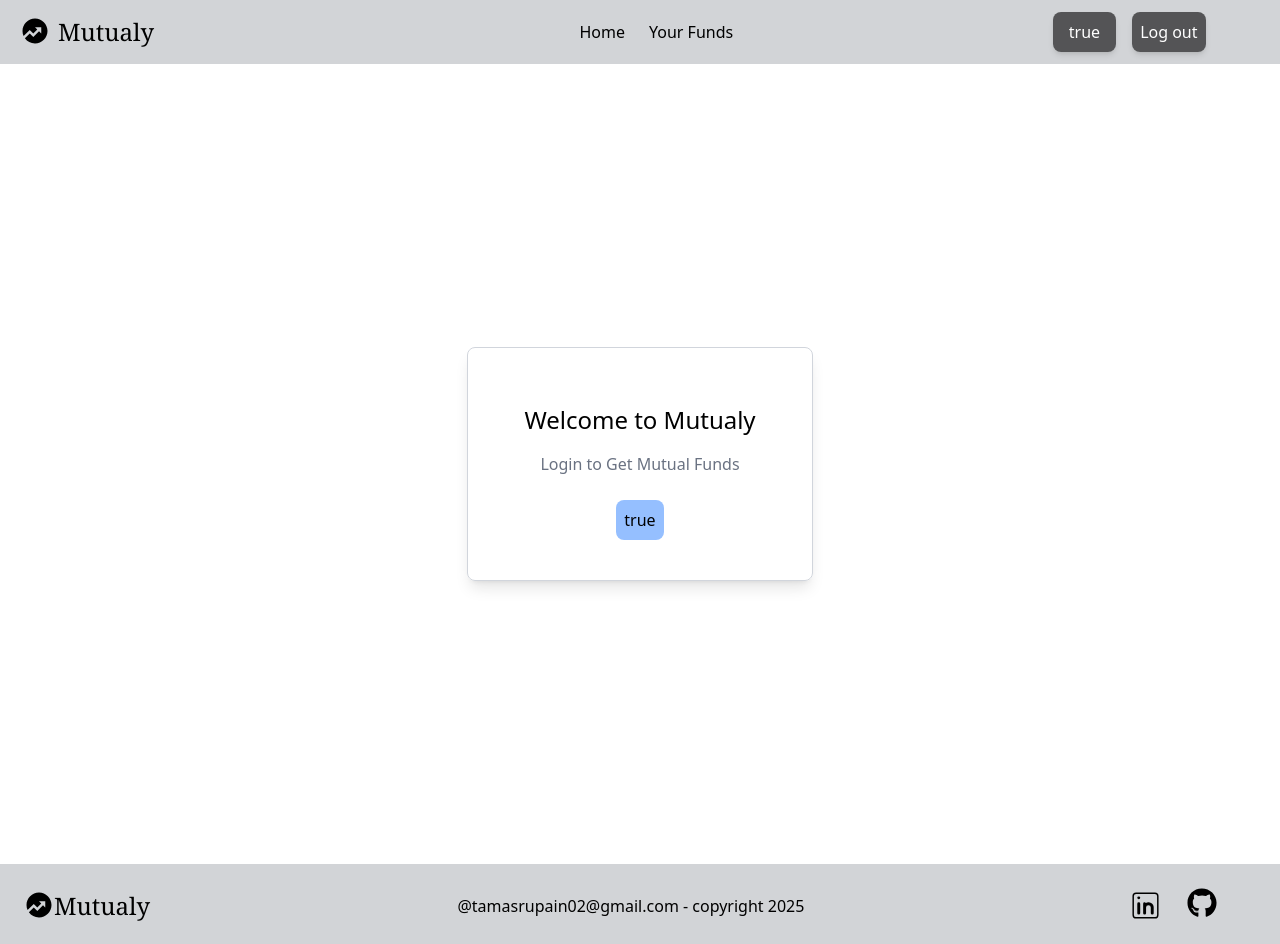
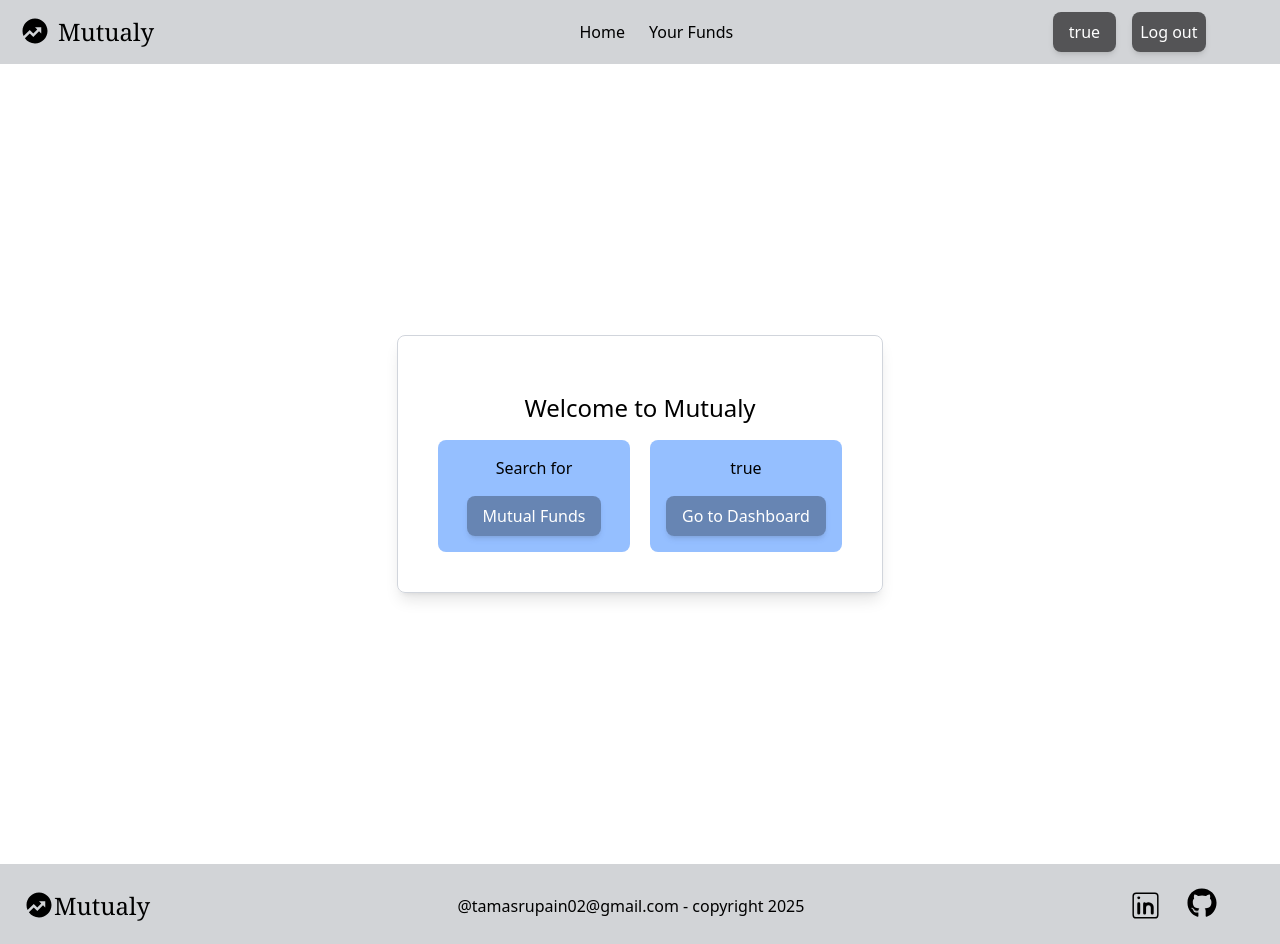
Before and after one commit to TamasruPain/Mutualy-Frontend, a React (Vite) app: page / in a window 1280 px wide. Built offline with nearby package versions, Linux system fonts and the light colour scheme; sample sign-in values are in the browser's storage.

Commit message:
desgin update

```diff
--- a/src/Components/Navbar.jsx
+++ b/src/Components/Navbar.jsx
@@ -36,7 +36,7 @@ const Navbar = () => {
 
                 <div className='flex w-auto md:w-[45%] lg:w-[55%] xl:w-[65%] gap-2 ml-2'>
                     <RiFundsFill className='' size="30px"/>
-                    <Link to='/' className="text-2xl font-serif "> Mutualy</Link>
+                    <Link to='/funds' className="text-2xl font-serif "> Mutualy</Link>
                 </div>
 
                 <div className="w-[1%] md:w-[35%] lg:w-[35%] xl:w-[55%] hidden md:block">
@@ -59,7 +59,7 @@ const Navbar = () => {
                                 Sign In
                             </Link>
                             <Link to="/register"
-                                  className="bg-black/60 px-4 py-2 rounded-lg hover:shadow-blue-300 shadow-md transition duration-200 hover:bg-black/80 text-white "
+                                  className="bg-black/60 px-4 py-2 rounded-lg hover:shadow-blue-300 shadow-md transition duration-200 hover:bg-black/80 text-white hidden md:block "
                             >
                                 Sign Up
                             </Link>
--- a/src/Pages/Dashboard.jsx
+++ b/src/Pages/Dashboard.jsx
@@ -4,7 +4,7 @@ import SearchBar from "../Components/SearchBar.jsx";
 import SavedFundCard from "../Components/SavedFundCard.jsx";
 import { FaPersonChalkboard } from "react-icons/fa6";
 import { ToastSuccess } from "../utils.js";
-import { useNavigate } from "react-router-dom";
+import { Link, useNavigate } from "react-router-dom";
 
 
 const Dashboard = () => {
@@ -58,7 +58,13 @@ const Dashboard = () => {
     }
     return (
         <div className="p-5">
-            <div className='flex items-center justify-end'>
+
+            <div className='flex items-center justify-between'>
+                <Link to={'/funds'}
+                    className="bg-black/60 px-2 py-2 rounded-lg hover:shadow-blue-300 shadow-md transition duration-200 hover:bg-black/80 text-white  block md:hidden"
+                >
+                    Mutual funds
+                </Link>
                 <button
                     onClick={handleLogout}
                     className="bg-black/60 px-2 py-2 rounded-lg hover:shadow-blue-300 shadow-md transition duration-200 hover:bg-black/80 text-white  block md:hidden"
--- a/src/Pages/Funds.jsx
+++ b/src/Pages/Funds.jsx
@@ -38,6 +38,20 @@ const Funds = () => {
 
     return (
         <div className="p-5">
+
+            <div className='flex items-center justify-between'>
+                <Link to={'/funds'}
+                    className="bg-black/60 px-2 py-2 rounded-lg hover:shadow-blue-300 shadow-md transition duration-200 hover:bg-black/80 text-white  block md:hidden"
+                >
+                    Mutual funds
+                </Link>
+                <button
+                    onClick={handleLogout}
+                    className="bg-black/60 px-2 py-2 rounded-lg hover:shadow-blue-300 shadow-md transition duration-200 hover:bg-black/80 text-white  block md:hidden"
+                >
+                    Log out
+                </button>
+            </div>
 
             <div className='flex items-center justify-center flex-col m-5'>
                 <h1 className="text-3xl font-serif">Find mutual funds from <span className='border rounded-md px-2 py-1 bg-blue-600/20 border-blue-600/10'>Mutualy</span></h1>
--- a/src/Pages/Home.jsx
+++ b/src/Pages/Home.jsx
@@ -1,5 +1,5 @@
-import React, {useEffect, useState} from 'react'
-import {Link} from "react-router-dom";
+import React, { useEffect, useState } from 'react'
+import { Link } from "react-router-dom";
 
 const Home = () => {
 
@@ -24,11 +24,14 @@ const Home = () => {
                 <h1 className="text-2xl p-4">
                     Welcome to Mutualy
                 </h1>
+
+                {!isLoggedIn ? (
+
+                    <div className="flex flex-col gap-5 items-center justify-center">
                         <p className='text-gray-500 mb-6'>
                             Login to Get Mutual Funds
                         </p>
-                {!isLoggedIn ? (
-                    <div className="flex gap-5 items-center justify-center">
+                        <div className='flex gap-4'>
                             <Link to="/login"
                                 className="btn bg-black/30 px-4 py-2 rounded-lg hover:shadow-blue-300 shadow-md transition duration-200 hover:bg-black/80 text-white">
                                 Sign In
@@ -38,10 +41,26 @@ const Home = () => {
                                 Sing Up
                             </Link>
                         </div>
+                    </div>
 
                 ) : (
-                    <div className='flex flex-col gap-5'>
-                        <Link to='/dashboard' className="p-2 rounded-lg bg-blue-500/50">{loggedInUser}</Link>
+                    <div className='grid grid-cols-1 md:grid-cols-2 gap-5'>
+                        <div className="flex flex-col items-center justify-center p-4 rounded-lg bg-blue-500/50">
+                            <h1>
+                                Search for
+                            </h1>
+                            <Link to={'/funds'} className='btn mt-4 bg-black/30 px-4 py-2 rounded-lg hover:shadow-blue-300 shadow-md transition duration-200 hover:bg-black/80 text-white'>
+                                Mutual Funds</Link>
+                        </div>
+                        <div className="flex flex-col p-4 items-center justify-center rounded-lg bg-blue-500/50">
+                            <h1>
+                                {loggedInUser}
+                            </h1>
+                            <Link to='/dashboard'
+                                className="btn mt-4 bg-black/30 px-4 py-2 rounded-lg hover:shadow-blue-300 shadow-md transition duration-200 hover:bg-black/80 text-white">
+                                Go to Dashboard
+                            </Link>
+                        </div>
                     </div>
                 )
 
--- a/src/utils.js
+++ b/src/utils.js
@@ -2,12 +2,12 @@ import {toast} from "react-hot-toast";
 
 export const ToastSuccess = (msg) => {
     toast.success(msg,{
-        position: "bottom-right",
+        position: "top-right",
     })
 }
 
 export const ToastError = (msg) => {
     toast.error(msg, {
-        position: "bottom-right",
+        position: "top-right",
     })
 }
```
Lines whose indentation alone changed are shown as unchanged.
